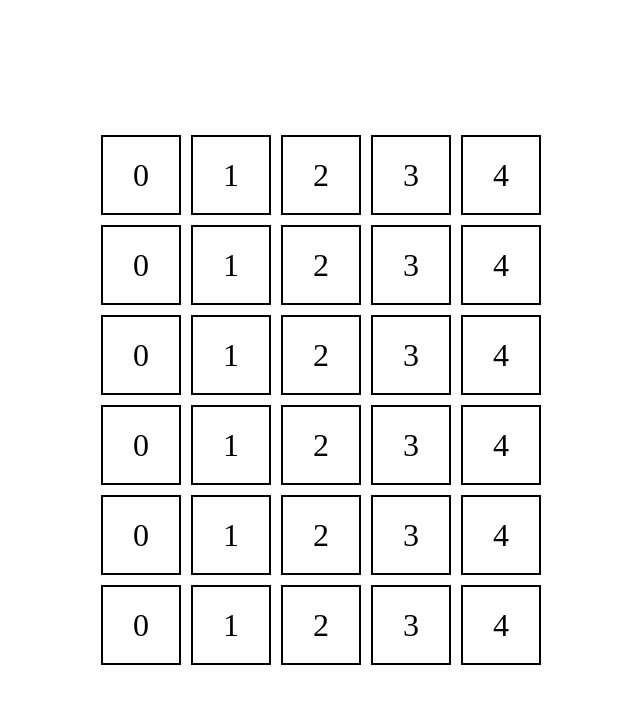
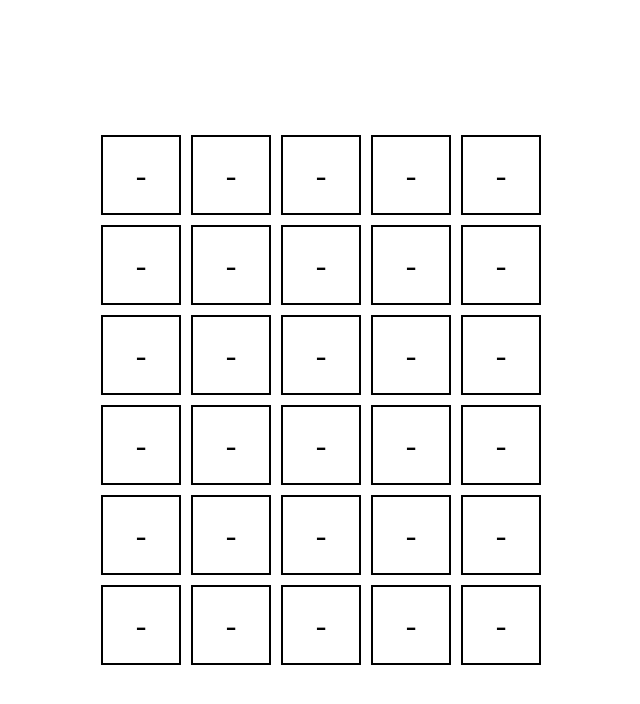
Before and after one commit to samuelsilvadev/wordly, a React (Create React App) app: page / in a window 1280 px wide. Shown: the top 704 px of the page, without its empty margins (319-959 px from the left). Built offline with nearby package versions, Linux system fonts and the light colour scheme; data requests are answered from the project's data file.

Commit message:
feat: update logic to fill board with letters

```diff
--- a/src/components/board/Board.tsx
+++ b/src/components/board/Board.tsx
@@ -1,25 +1,34 @@
+import Line from "components/line/Line";
+import { LINES_AMOUNT, COLUMNS_AMOUNT } from "consts";
+import { useLayoutEffect, useState } from "react";
 import styles from "./board.module.css";
 
-const COLUMNS_AMOUNT = 5;
-const LINES_AMOUNT = 6;
+type BoardProps = {
+  currentLinePosition: number;
+  guess: string;
+};
 
-function Board() {
-  const line = Array(COLUMNS_AMOUNT).fill("");
-  const board: string[][] = Array(LINES_AMOUNT).fill(line);
+function Board({ currentLinePosition, guess }: BoardProps) {
+  const line = Array(COLUMNS_AMOUNT).fill("-").join("");
+  const [board, setBoard] = useState<string[]>(Array(LINES_AMOUNT).fill(line));
 
-  console.log(board);
+  useLayoutEffect(() => {
+    setBoard((previousBoard) => {
+      const clonedBoard = previousBoard.slice(0);
+
+      clonedBoard[currentLinePosition] = guess.padEnd(5, "-");
+
+      return clonedBoard;
+    });
+  }, [guess, currentLinePosition]);
 
   return (
     <div className={styles.wrapper}>
       <ul className={styles.board}>
-        {board.map((line) => {
+        {board.map((line, index) => {
           return (
-            <li>
-              <ul className={styles.line}>
-                {line.map((content, index) => {
-                  return <li className={styles.tile}>{index}</li>;
-                })}
-              </ul>
+            <li key={index}>
+              <Line word={line} />
             </li>
           );
         })}
--- a/src/components/board/board.module.css
+++ b/src/components/board/board.module.css
@@ -14,21 +14,3 @@
 .board > li:not(:last-child) {
   margin-bottom: 10px;
 }
-
-.line {
-  list-style: none;
-  padding: 0;
-  margin: 0;
-  display: flex;
-  gap: 10px;
-}
-
-.tile {
-  width: 80px;
-  height: 80px;
-  border: 2px solid black;
-  display: flex;
-  align-items: center;
-  justify-content: center;
-  font-size: 32px;
-}
--- a/src/components/orchestrator/Orchestrator.tsx
+++ b/src/components/orchestrator/Orchestrator.tsx
@@ -1,7 +1,6 @@
 import Board from "components/board/Board";
-import { useEffect, useState } from "react";
-
-const API = "http://localhost:3001/words";
+import { API, GUESS_LIMIT_LETTERS, LINES_AMOUNT } from "consts";
+import { useEffect, useRef, useState } from "react";
 
 function pickRandomWord(words: string[]): string {
   return words[Math.floor(Math.random() * words.length)];
@@ -9,6 +8,9 @@ function pickRandomWord(words: string[]): string {
 
 function Orchestrator() {
   const [solution, setSolution] = useState("");
+  const [guess, setGuess] = useState("");
+  const [currentGuessPosition, setCurrentGuessPosition] = useState(0);
+  const isGameFinished = useRef(false);
 
   useEffect(() => {
     fetch(API)
@@ -20,7 +22,47 @@ function Orchestrator() {
       });
   }, []);
 
-  return <Board />;
+  useEffect(() => {
+    const handleOnKeyDown = (event: KeyboardEvent) => {
+      if (isGameFinished.current) {
+        return;
+      }
+
+      const isSingleLetter = event.key.length === 1;
+      const hasTypedAllLetters = guess.length === GUESS_LIMIT_LETTERS;
+      const shouldRemoveLastLetter = event.key === "Backspace";
+      const shouldSaveGuess = event.key === "Enter";
+      const isLastGuess = currentGuessPosition === LINES_AMOUNT - 1;
+
+      if (shouldSaveGuess && hasTypedAllLetters) {
+        if (!isLastGuess) {
+          setCurrentGuessPosition((previousPosition) => previousPosition + 1);
+          setGuess("");
+        } else {
+          isGameFinished.current = true;
+        }
+
+        return;
+      }
+
+      if (shouldRemoveLastLetter) {
+        setGuess((previousLetters) => previousLetters.slice(0, -1));
+        return;
+      }
+
+      if (isSingleLetter && !hasTypedAllLetters) {
+        setGuess((previousLetters) => previousLetters + event.key);
+      }
+    };
+
+    document.addEventListener("keydown", handleOnKeyDown);
+
+    return () => {
+      document.removeEventListener("keydown", handleOnKeyDown);
+    };
+  }, [guess, currentGuessPosition]);
+
+  return <Board currentLinePosition={currentGuessPosition} guess={guess} />;
 }
 
 export default Orchestrator;
```
